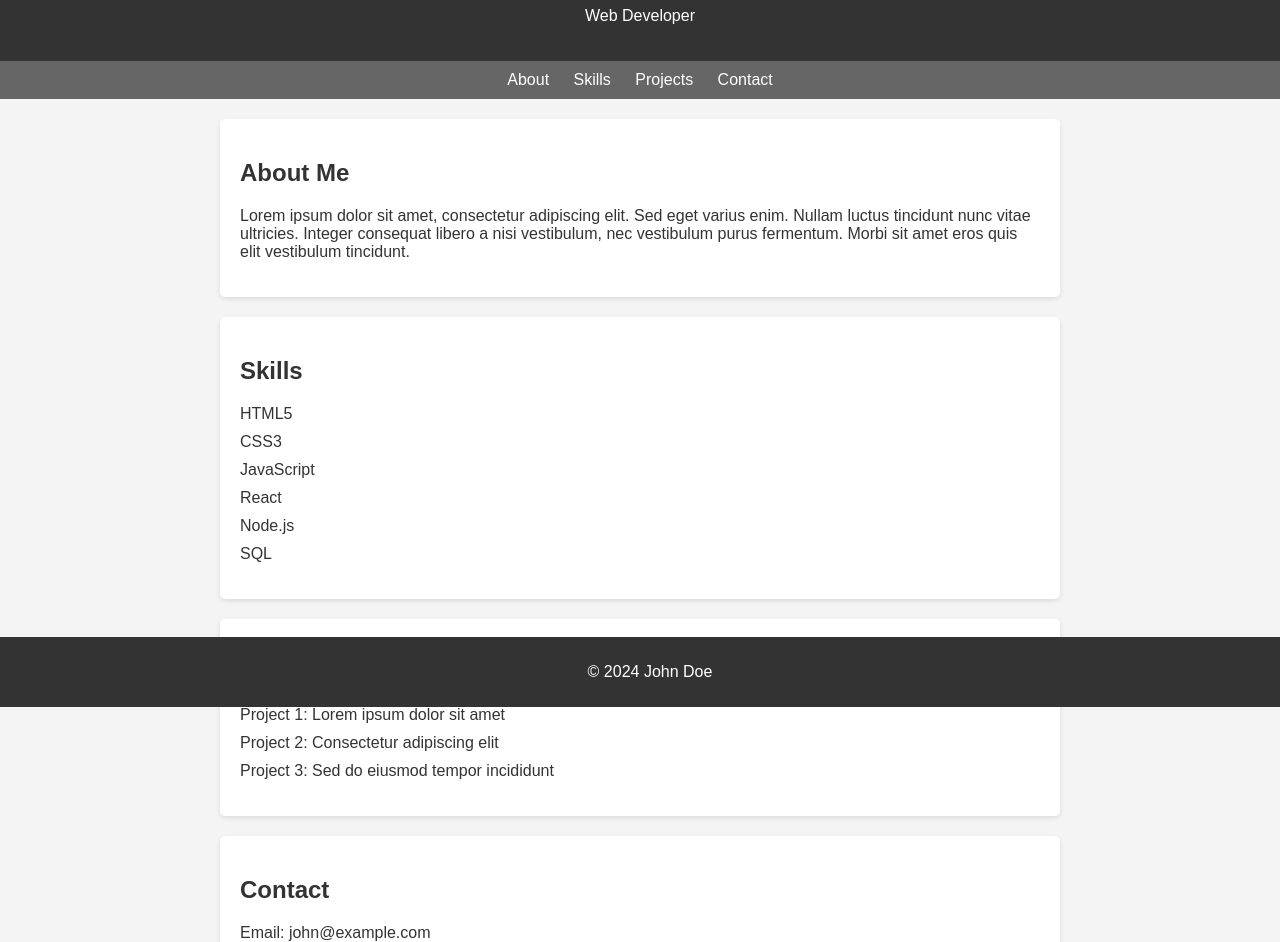
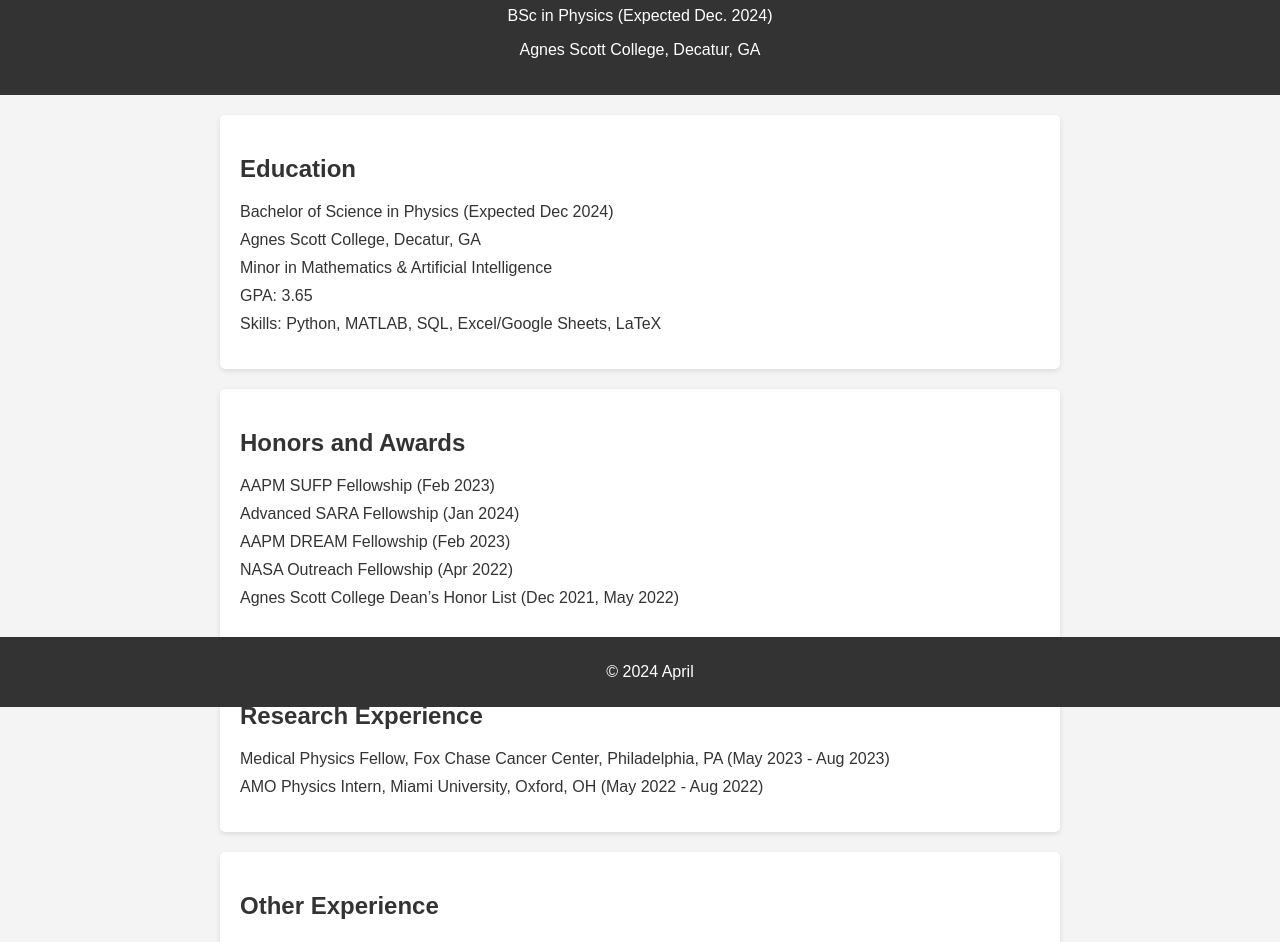
Before and after one commit to felsov/felsov.github.io, a plain HTML site: page mainpage.html in a window 1280 px wide. Shown: the part 93-1035 px from the top of the page. Drawn offline with Linux system fonts and the light colour scheme.

Commit message:
Update mainpage.html

```diff
--- a/mainpage.html
+++ b/mainpage.html
@@ -3,7 +3,7 @@
 <head>
     <meta charset="UTF-8">
     <meta name="viewport" content="width=device-width, initial-scale=1.0">
-    <title>My CV</title>
+    <title>CV - John Doe</title>
     <style>
         body {
             font-family: Arial, sans-serif;
@@ -18,16 +18,8 @@
             padding: 20px;
             text-align: center;
         }
-        nav {
-            background-color: #666;
-            color: #fff;
-            text-align: center;
-            padding: 10px;
-        }
-        nav a {
-            text-decoration: none;
-            color: #fff;
-            margin: 0 10px;
+        h1, h2 {
+            color: #333;
         }
         section {
             padding: 20px;
@@ -36,9 +28,6 @@
             border-radius: 5px;
             box-shadow: 0 2px 5px rgba(0, 0, 0, 0.1);
             max-width: 800px;
-        }
-        h2 {
-            color: #333;
         }
         ul {
             list-style-type: none;
@@ -61,51 +50,51 @@
 <body>
 
 <header>
-    <h1>John Doe</h1>
-    <p>Web Developer</p>
+    <h1>Name</h1>
+    <p>BSc in Physics (Expected Dec. 2024)</p>
+    <p>Agnes Scott College, Decatur, GA</p>
 </header>
 
-<nav>
-    <a href="#about">About</a>
-    <a href="#skills">Skills</a>
-    <a href="#projects">Projects</a>
-    <a href="#contact">Contact</a>
-</nav>
-
-<section id="about">
-    <h2>About Me</h2>
-    <p>Lorem ipsum dolor sit amet, consectetur adipiscing elit. Sed eget varius enim. Nullam luctus tincidunt nunc vitae ultricies. Integer consequat libero a nisi vestibulum, nec vestibulum purus fermentum. Morbi sit amet eros quis elit vestibulum tincidunt.</p>
-</section>
-
-<section id="skills">
-    <h2>Skills</h2>
+<section id="education">
+    <h2>Education</h2>
     <ul>
-        <li>HTML5</li>
-        <li>CSS3</li>
-        <li>JavaScript</li>
-        <li>React</li>
-        <li>Node.js</li>
-        <li>SQL</li>
+        <li>Bachelor of Science in Physics (Expected Dec 2024)</li>
+        <li>Agnes Scott College, Decatur, GA</li>
+        <li>Minor in Mathematics & Artificial Intelligence</li>
+        <li>GPA: 3.65</li>
+        <li>Skills: Python, MATLAB, SQL, Excel/Google Sheets, LaTeX</li>
     </ul>
 </section>
 
-<section id="projects">
-    <h2>Projects</h2>
+<section id="honors">
+    <h2>Honors and Awards</h2>
     <ul>
-        <li>Project 1: Lorem ipsum dolor sit amet</li>
-        <li>Project 2: Consectetur adipiscing elit</li>
-        <li>Project 3: Sed do eiusmod tempor incididunt</li>
+        <li>AAPM SUFP Fellowship (Feb 2023)</li>
+        <li>Advanced SARA Fellowship (Jan 2024)</li>
+        <li>AAPM DREAM Fellowship (Feb 2023)</li>
+        <li>NASA Outreach Fellowship (Apr 2022)</li>
+        <li>Agnes Scott College Dean’s Honor List (Dec 2021, May 2022)</li>
     </ul>
 </section>
 
-<section id="contact">
-    <h2>Contact</h2>
-    <p>Email: john@example.com</p>
-    <p>Phone: 123-456-7890</p>
+<section id="research">
+    <h2>Research Experience</h2>
+    <ul>
+        <li>Medical Physics Fellow, Fox Chase Cancer Center, Philadelphia, PA (May 2023 - Aug 2023)</li>
+        <li>AMO Physics Intern, Miami University, Oxford, OH (May 2022 - Aug 2022)</li>
+    </ul>
+</section>
+
+<section id="other">
+    <h2>Other Experience</h2>
+    <ul>
+        <li>Bradley Observatory Tour Guide & Volunteer, Atlanta, GA (Oct 2021 - present)</li>
+        <li>Agnes Scott College Women’s Soccer (Jan 2022 - present)</li>
+    </ul>
 </section>
 
 <footer>
-    <p>&copy; 2024 John Doe</p>
+    <p>&copy; 2024 April</p>
 </footer>
 
 </body>
```
